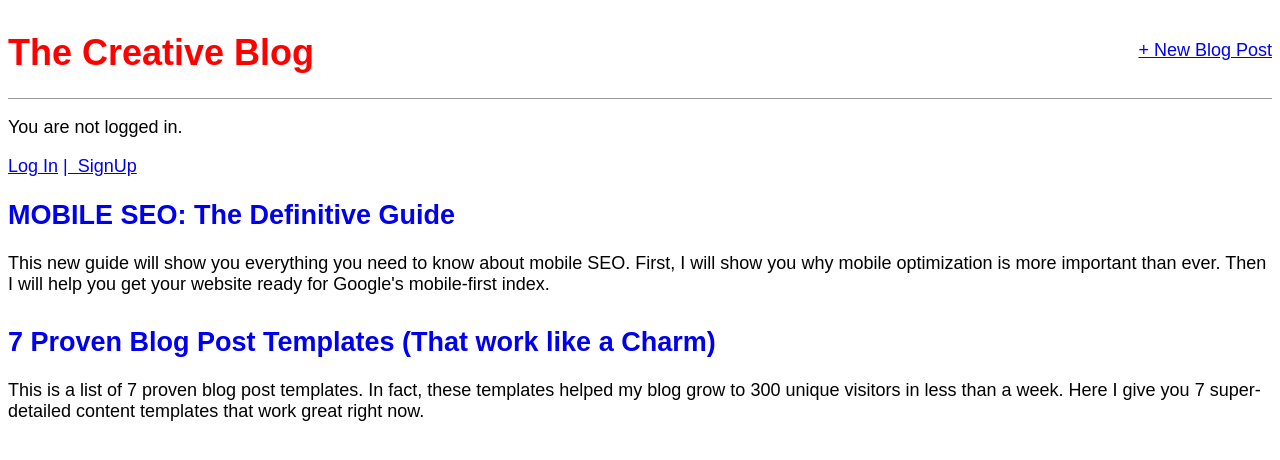
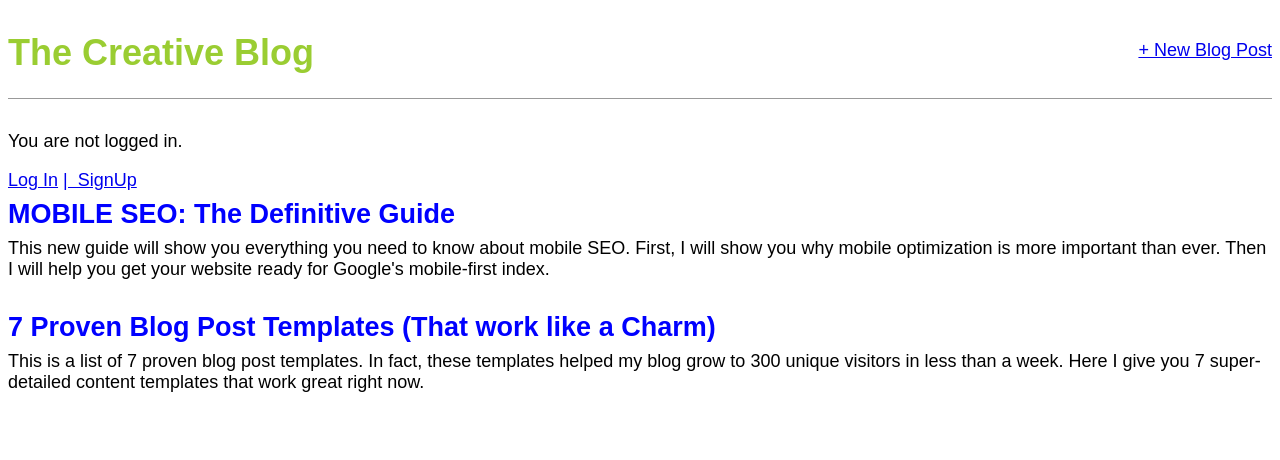
Before and after one commit to Chinwendu20/django-blog-CRUD, a Django app: page / in a window 1280 px wide. Shown: the top 460 px of the page. Run offline with Django 3.2, Linux system fonts and the light colour scheme; data comes from the database, SQL or seed files in the repository; both versions use the stored data as it was after the commit.

Commit message:
css updates

```diff
--- a/config/settings.py
+++ b/config/settings.py
@@ -23,7 +23,7 @@ BASE_DIR = Path(__file__).resolve().parent.parent
 SECRET_KEY = config('SECRET_KEY')
 
 # SECURITY WARNING: don't run with debug turned on in production!
-DEBUG = config('DEBUG', default=False, cast=bool)
+DEBUG = config('DEBUG', default=True, cast=bool)
 
 ALLOWED_HOSTS = ['*']
 
@@ -37,7 +37,7 @@ INSTALLED_APPS = [
     'django.contrib.sessions',
     'django.contrib.messages',
     'django.contrib.staticfiles',
-    'blog.apps.BlogConfig',
+    'blog',
     'accounts',
 ]
 
--- a/static/css/base.css
+++ b/static/css/base.css
@@ -1,49 +1,39 @@
-body{
+body {
     font-family: 'Source Sans Pro', sans-serif;
     font-size: 18px;
 }
-
-header{
+header {
     border-bottom: 1px solid #999;
-    margin-bottom: 2 rem;
-    display:flex;
+    margin-bottom: 2rem;
+    display: flex;
 }
-
 header h1 a {
-    color:red;
-    text-decoration:none;
+    color: yellowgreen;
+    text-decoration: none;
 }
-
-.nav-left{
+.nav-left {
     margin-right: auto;
 }
-
-.nav-right{
-    display:flex;
-    padding-top:2rem;
+.nav-right {
+    display: flex;
+    padding-top: 2rem;
 }
-
-.post-entry{
-    margin-bottom: 2rem;
+.post-entry {
+margin-bottom: 2rem;
 }
-
-.post-entry h2{
-    margin: 0.5 rem 0;
+.post-entry h2 {
+    margin: 0.5rem 0;
 }
-.post-entry a{
-    text-decoration:none;
+.post-entry h2 a,
+.post-entry h2 a:visited {
+    color: blue;
+    text-decoration: none;
 }
-.post-entry h2 a:visited{
-    color:blue;
-    text-decoration:none;
-}
-
-.post-entry p{
-    margin:0;
-    font-weight:400;
+.post-entry p {
+    margin: 0;
+    font-weight: 400;
 }
 
 .post-entry h2 a:hover{
     color:red;
-    text-decoration:none;
 }
```
Also changed, not shown: db.sqlite3.
